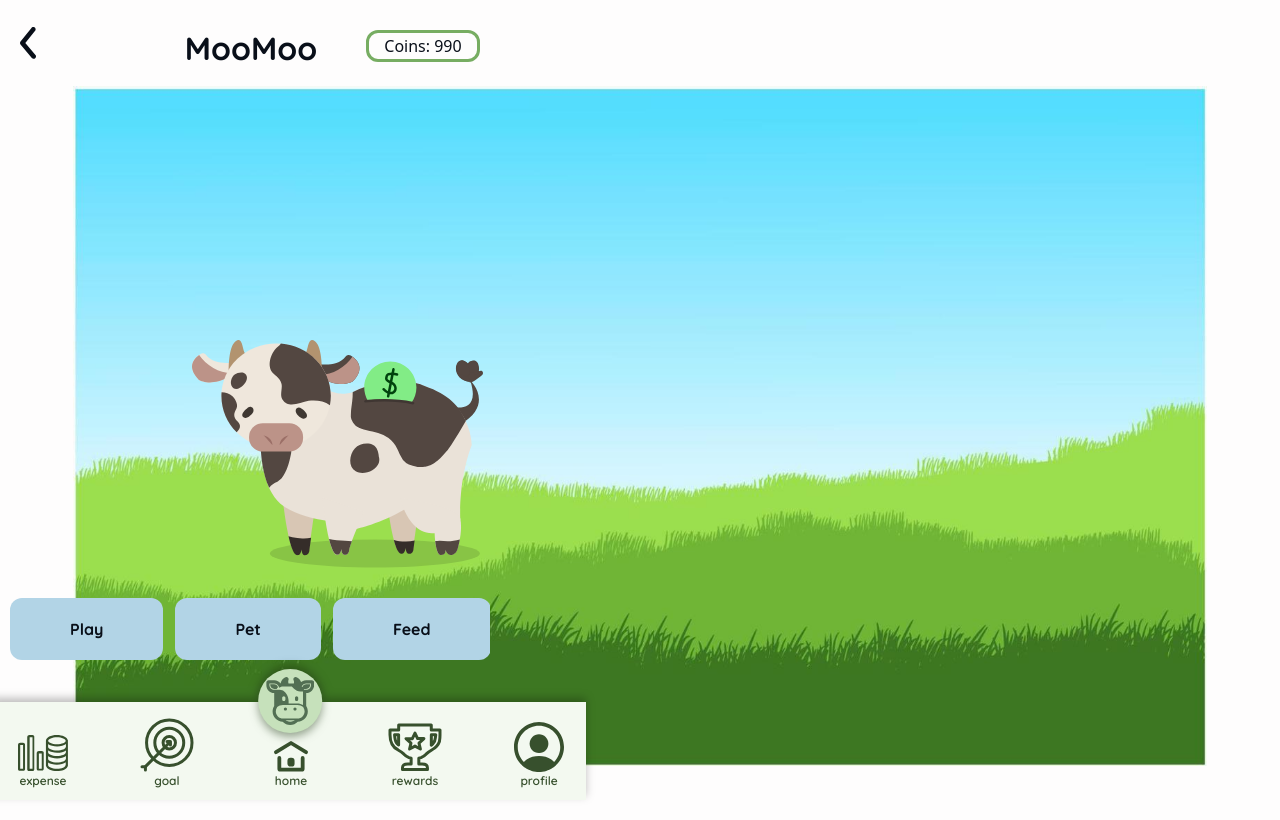
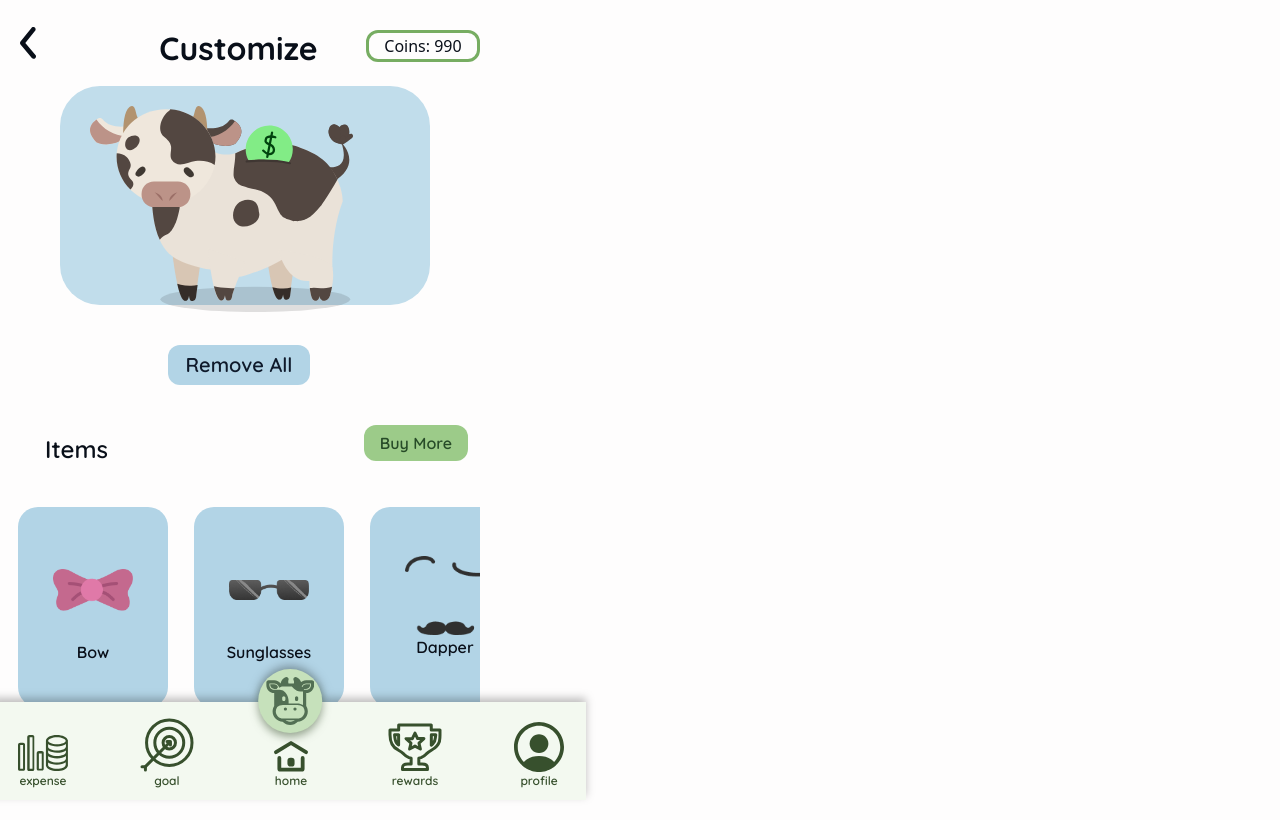
Before and after one commit to AlyssaHug/Design02_App, a Next.js app: page / in a window 1280 px wide. Built offline with nearby package versions, Linux system fonts and the light colour scheme.

Commit message:
made it into an array

```diff
--- a/app/Cow/Customize/page.js
+++ b/app/Cow/Customize/page.js
@@ -1,4 +1,5 @@
 "use client";
+import { useState } from "react";
 import Moomoo from "@/app/ui/moomoo/moomoo";
 import Coins from "@/app/ui/coins/coins";
 import styles from "@/app/Cow/Customize/styles.module.css";
@@ -25,7 +26,6 @@ export default function Dressmoo() {
             </div>
             <div className={styles.cowContainer}>
                 <div className={styles.cowback}></div>
-
                 <div className={styles.mooplace}>
                     <Moomoo
                         size="dressup"
@@ -37,11 +37,11 @@ export default function Dressmoo() {
             <div className={styles.removebutton}>
                 <Button
                     color="light-blue"
-                    value="Remove"
+                    value="Remove All"
                 />
-            </div >
+            </div>
             <div className={styles.buyanditems}>
-                <h1 className={styles.items} >Items</h1>
+                <h1 className={styles.items}>Items</h1>
                 <div className={styles.shop}>
                     <Button
                         type="shop"
--- a/app/page.js
+++ b/app/page.js
@@ -1,18 +1,11 @@
 "use client";
-import CowPage from "./Cow/cow";
-import Moomoo from "./ui/moomoo/moomoo";
-import styles from "@/app/Cow/styles.module.css"
+import Dressmoo from "./Cow/Customize/page";
+import styles from "@/app/Cow/Customize/styles.module.css"
 
 export default function Page() {
     return (
         <div>
-        <div className={styles.moo}>
-            <Moomoo
-            size="interaction"
-            src="/moomoonormal.svg"
-            />
-            </div>
-      <CowPage/>
+      <Dressmoo/>
       </div>
     );
 }
--- a/app/ui/dressup/dressup.js
+++ b/app/ui/dressup/dressup.js
@@ -10,76 +10,39 @@ const quicksand = Quicksand({
     variable: "--font-quicksand",
 });
 
-export default function Dressup({ style, onClick }) {
+export default function Dressup({ onAccessoryToggle }) {
+    const accessories = [
+        { imageSrc: "/moomoo-dressup/bow.png", value: "Bow" },
+        { imageSrc: "/moomoo-dressup/sunglasses.png", value: "Sunglasses" },
+        { imageSrc: "/moomoo-dressup/moustache.png", value: "Dapper" },
+        { imageSrc: "/Accessories/cat.svg", value: "Cat" },
+        { imageSrc: "/Accessories/dog.svg", value: "Dog" },
+        { imageSrc: "/Accessories/dress.svg", value: "Dress" },
+        { imageSrc: "/Accessories/flowercrown.svg", value: "Flower Crown" },
+        { imageSrc: "/Accessories/icecream.svg", value: "Ice Cream" },
+        { imageSrc: "/Accessories/suit.svg", value: "Suit" },
+    ];
+
     return (
         <div className={styles.dressup}>
-            <div className={styles.textfix}>
-            <Button
-                imageSrc="/moomoo-dressup/bow.png"
-                value="Bow"
-                color="light-blue"
-                onClick={onClick}
-                customClass={styles.dressupButton}
-            />
-            </div>
-            <div className={styles.textfix}>
-            <Button
-                imageSrc="/moomoo-dressup/sunglasses.png"
-                value="Sunglasses"
-                color="light-blue"
-                onClick={onClick}
-                customClass={styles.dressupButton}
-            />
-            </div>
-            <Button
-                imageSrc="/moomoo-dressup/moustache.png"
-                value="Dapper"
-                color="light-blue"
-                onClick={onClick}
-                customClass={styles.dressupButton}
-            />
-            <Button
-                imageSrc="/Accessories/cat.svg"
-                value="Cat"
-                color="light-blue"
-                onClick={onClick}
-                customClass={styles.large}
-            />
-                <Button
-                imageSrc="/Accessories/dog.svg"
-                value="Dog"
-                color="light-blue"
-                onClick={onClick}
-                customClass={styles.large}
-            />
-                <Button
-                imageSrc="/Accessories/dress.svg"
-                value="Dress"
-                color="light-blue"
-                onClick={onClick}
-                customClass={styles.large}
-            />
-                <Button
-                imageSrc="/Accessories/flowercrown.svg"
-                value="Flower Crown"
-                color="light-blue"
-                onClick={onClick}
-                customClass={styles.large}
-            />
-                <Button
-                imageSrc="/Accessories/icecream.svg"
-                value="Ice Cream"
-                color="light-blue"
-                onClick={onClick}
-                customClass={styles.large}
-            />
-                <Button
-                imageSrc="/Accessories/suit.svg"
-                value="Suit"
-                color="light-blue"
-                onClick={onClick}
-                customClass={styles.large}
-            />
+            {accessories.map((accessory, index) => (
+                <div
+                    key={accessory.value}
+                    className={classNames({
+                        [styles.textfix]: index < 2,
+                    })}
+                >
+                    <Button
+                        imageSrc={accessory.imageSrc}
+                        value={accessory.value}
+                        color="light-blue"
+                        customClass={classNames({
+                            [styles.dressupButton]: index < 3,
+                            [styles.large]: index >= 3,
+                        })}
+                    />
+                </div>
+            ))}
         </div>
     );
 }
```
